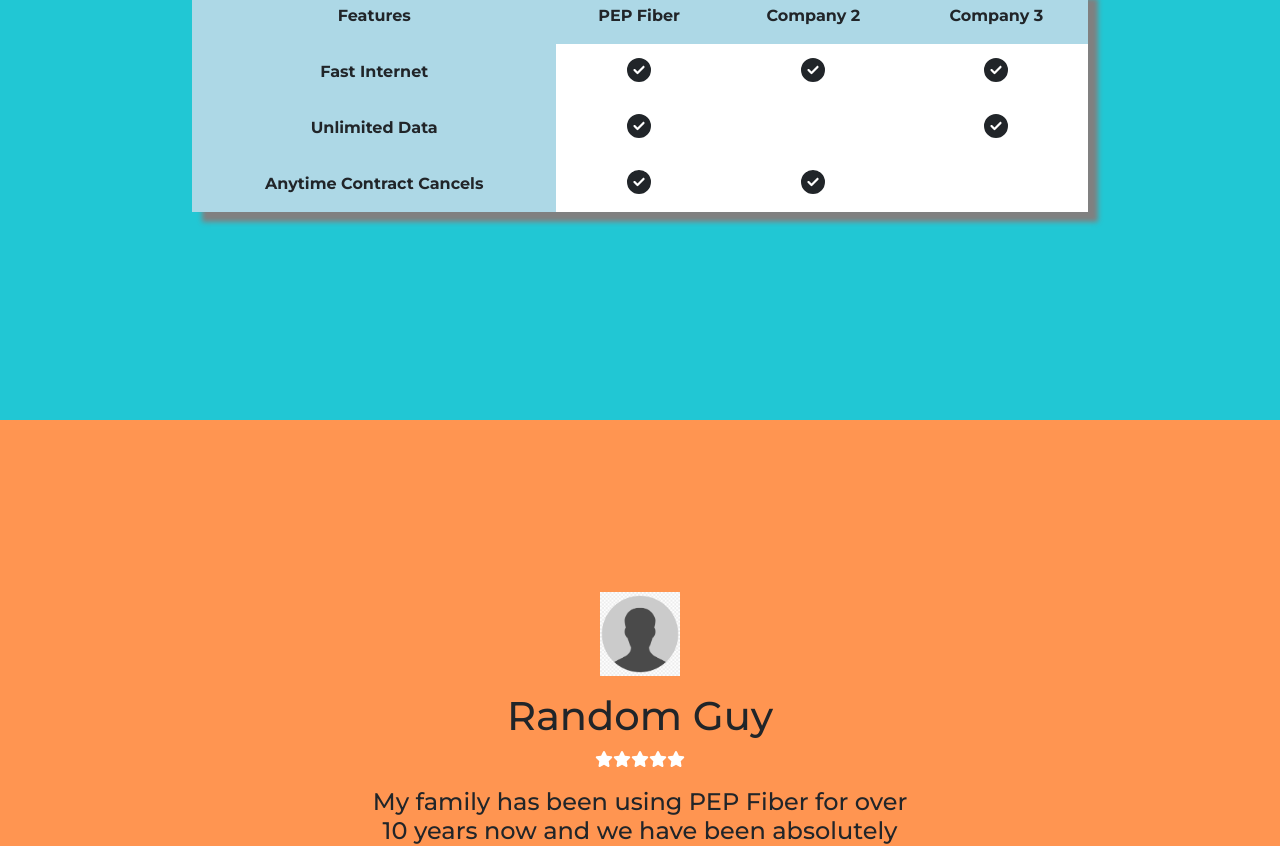
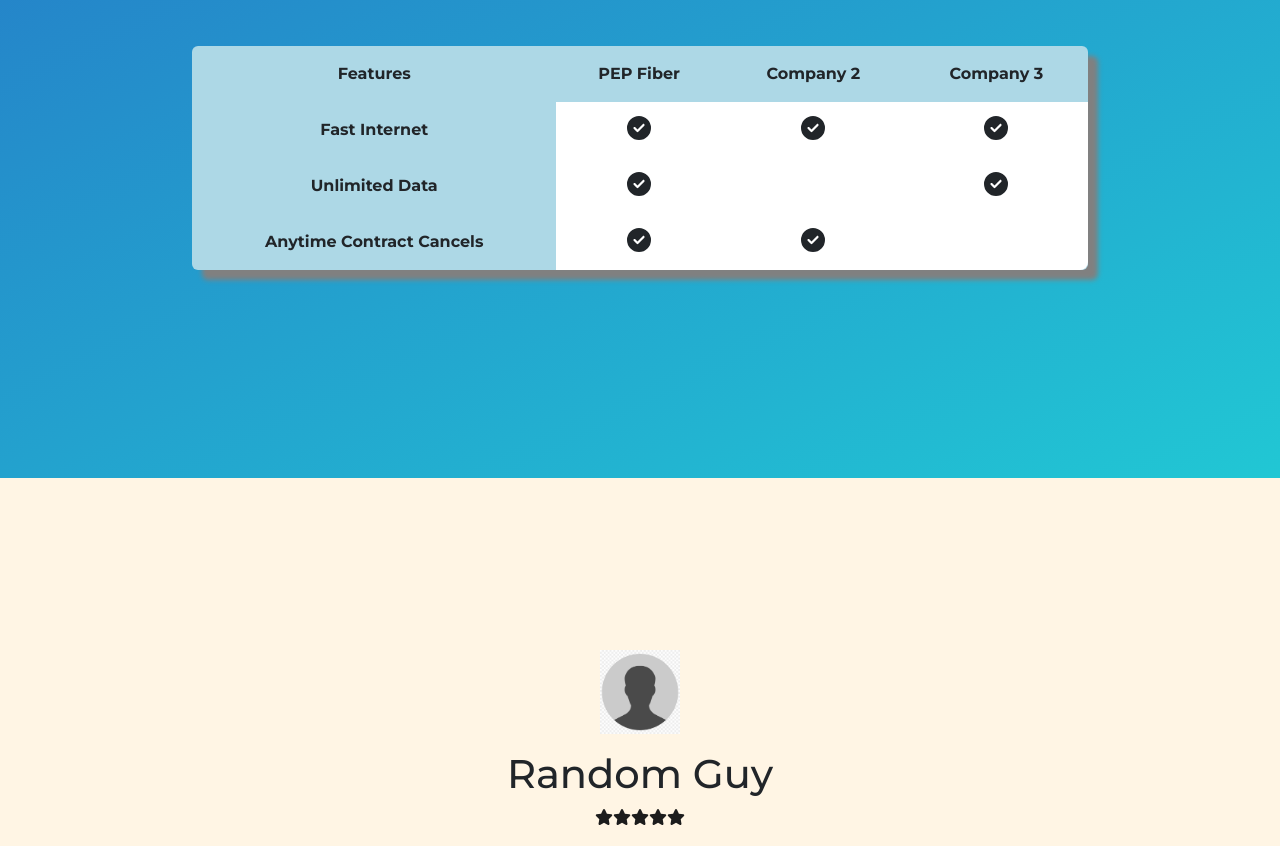
Before and after one commit to forkyspoon1/service-provider-website, a React (Create React App) app: page / in a window 1280 px wide. Shown: the part 1607-2453 px from the top of the page. Built offline with nearby package versions, Linux system fonts and the light colour scheme.

Commit message:
redo bg color, fix table rounded corners

```diff
--- a/public/styles.css
+++ b/public/styles.css
@@ -101,6 +101,8 @@
 
 #featuresSection {
   text-align: center;
+  background-color: #FFF5E4;
+  padding: 5rem;
 }
 
 .featureIcon {
@@ -134,7 +136,7 @@
 #ComparisonSection {
   text-align: center;
   padding: 15%;
-  background-color: #21C7D4;
+  background-image: linear-gradient(to bottom right, #257DC8, #21C7D4);
   margin: auto;
 }
 
@@ -152,12 +154,15 @@
 
 .table td{
   vertical-align: middle;
-   background-color: white;
+  background-color: white;
 }
-
 
 .table th{
   padding: 1rem;
+}
+
+.table .bottomRightCorner{
+  border-radius: 0 0 0.5rem 0;
 }
 
 
@@ -212,7 +217,8 @@
 
 #ReviewSection {
 text-align: center;
-background-color: #FF9551;
+/* background-color: #FF9551; */
+background-color: #FFF5E4;
 }
 
 .carousel {
@@ -221,13 +227,14 @@
 }
 
 .starIcons{
-  color: white;
+  color: #1c1c1c;
 }
 
 .carousel-indicators [data-bs-target] {
 width: 1rem;
 height: 1rem;
   border-radius: 100%;
+  background-color: #1c1c1c;
 }
 
 
@@ -238,7 +245,8 @@
 }
 
 .itemContainer{
-  background-color: #FF9551;
+  /* background-color: #FF9551; */
+  background-color: #FFF5E4;
   width: auto;
   height: 500px;
   padding: 5% 20%;
@@ -263,17 +271,20 @@
 
 #PricingSection{
   text-align: center;
-  background-color: #21C7D4;
+  background-color:  #2787db;
+
   padding: 10%;
 }
 
 #PricingSection h1 {
   line-height: 10rem;
+  color: #FFF5E4;
 }
 
 .card{
   margin: 1rem;
   font-size: 1rem;
+  background-color: #FFF5E4;
 }
 
 .card-body{
--- a/src/components/ComparisonTable/Comparison.jsx
+++ b/src/components/ComparisonTable/Comparison.jsx
@@ -1,5 +1,5 @@
 import React from "react";
-import { FontAwesomeIcon }  from '@fortawesome/react-fontawesome';
+import {FontAwesomeIcon} from "@fortawesome/react-fontawesome";
 import {faCircleCheck} from '@fortawesome/free-solid-svg-icons';
 import TableRow from "./TableRow";
 
@@ -10,7 +10,7 @@
     <section id='ComparisonSection'>
 
     <div className='container'>
-        <table className='table table-responsive table-borderless'>
+        <table className='table table-responsive table-borderless rounded-2'>
             <thead>
                 <tr>
                     <th scope='col'>Features</th>
@@ -20,24 +20,24 @@
                 </tr>
             </thead>
             <tbody>
-                <TableRow
-                title="Fast Internet"
-                pepfiber= {faCircleCheck}
-                company2= {faCircleCheck}
-                company3= {faCircleCheck}
-                 />
-                <TableRow
-                title="Unlimited Data"
-                pepfiber={faCircleCheck}
-                company2=""
-                company3={faCircleCheck}
-                 />
-                <TableRow
-                title="Anytime Contract Cancels"
-                pepfiber={faCircleCheck}
-                company2={faCircleCheck}
-                company3=""
-                 />
+                <tr>
+                    <th  scope='row'>Fast Internet</th>
+                    <td><FontAwesomeIcon className="checkMark" icon={faCircleCheck}/></td>
+                    <td><FontAwesomeIcon className="checkMark" icon={faCircleCheck}/></td>
+                    <td><FontAwesomeIcon className="checkMark" icon={faCircleCheck}/></td>
+                </tr>
+                <tr>
+                    <th  scope='row'>Unlimited Data</th>
+                    <td><FontAwesomeIcon className="checkMark" icon={faCircleCheck}/></td>
+                    <td></td>
+                    <td><FontAwesomeIcon className="checkMark" icon={faCircleCheck}/></td>
+                </tr>
+                <tr>
+                    <th  scope='row'>Anytime Contract Cancels</th>
+                    <td><FontAwesomeIcon className="checkMark" icon={faCircleCheck}/></td>
+                    <td><FontAwesomeIcon className="checkMark" icon={faCircleCheck}/></td>
+                    <td className="bottomRightCorner"></td>
+                </tr>
             </tbody>
         </table>
 
--- a/src/components/Features/Features.jsx
+++ b/src/components/Features/Features.jsx
@@ -3,7 +3,7 @@
 
 function Features () {
     return (
-        <section id='featuresSection' className="m-5">
+        <section id='featuresSection'>
             <div className='container'>
                 <div className='row'>
                     {featuresArray.map((feature)=>{
```
